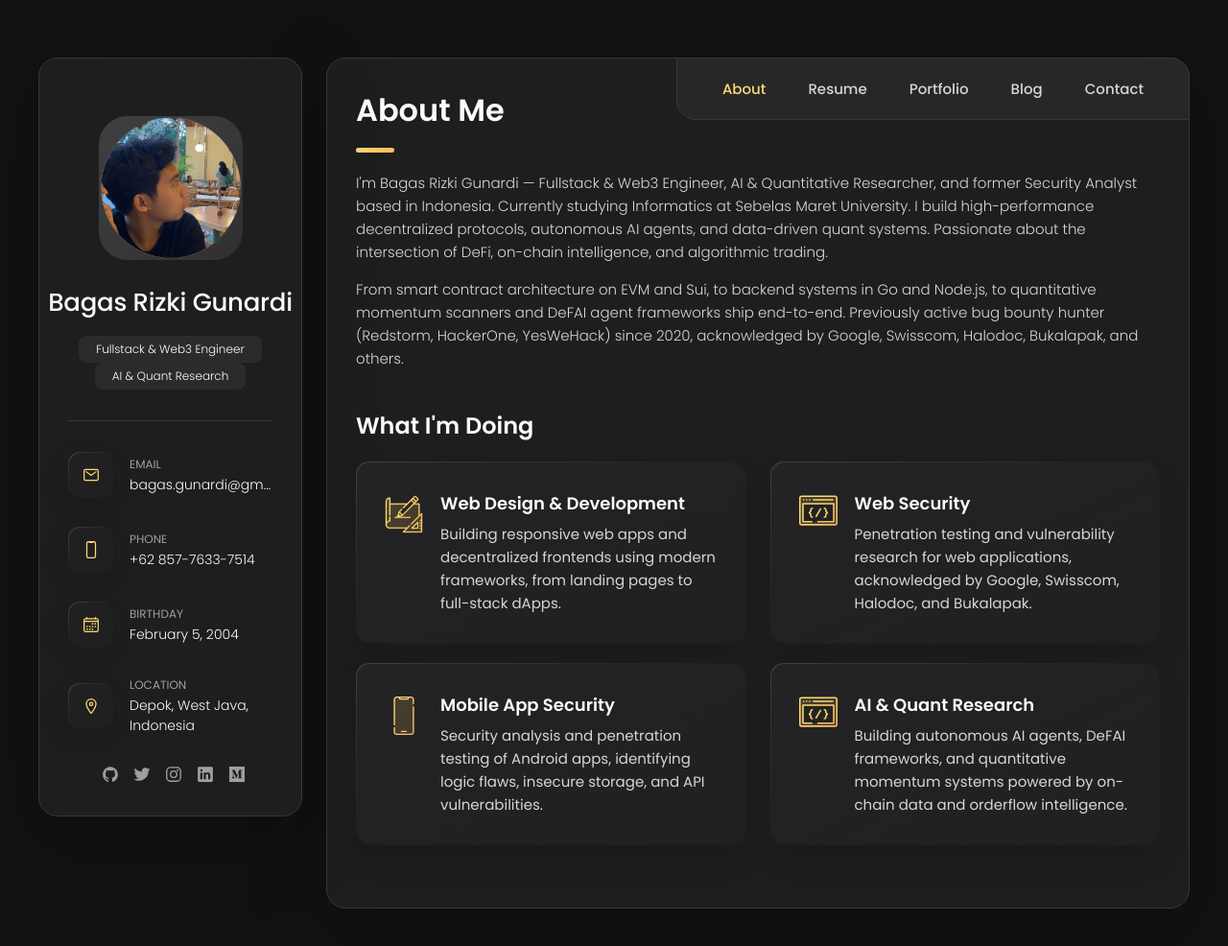
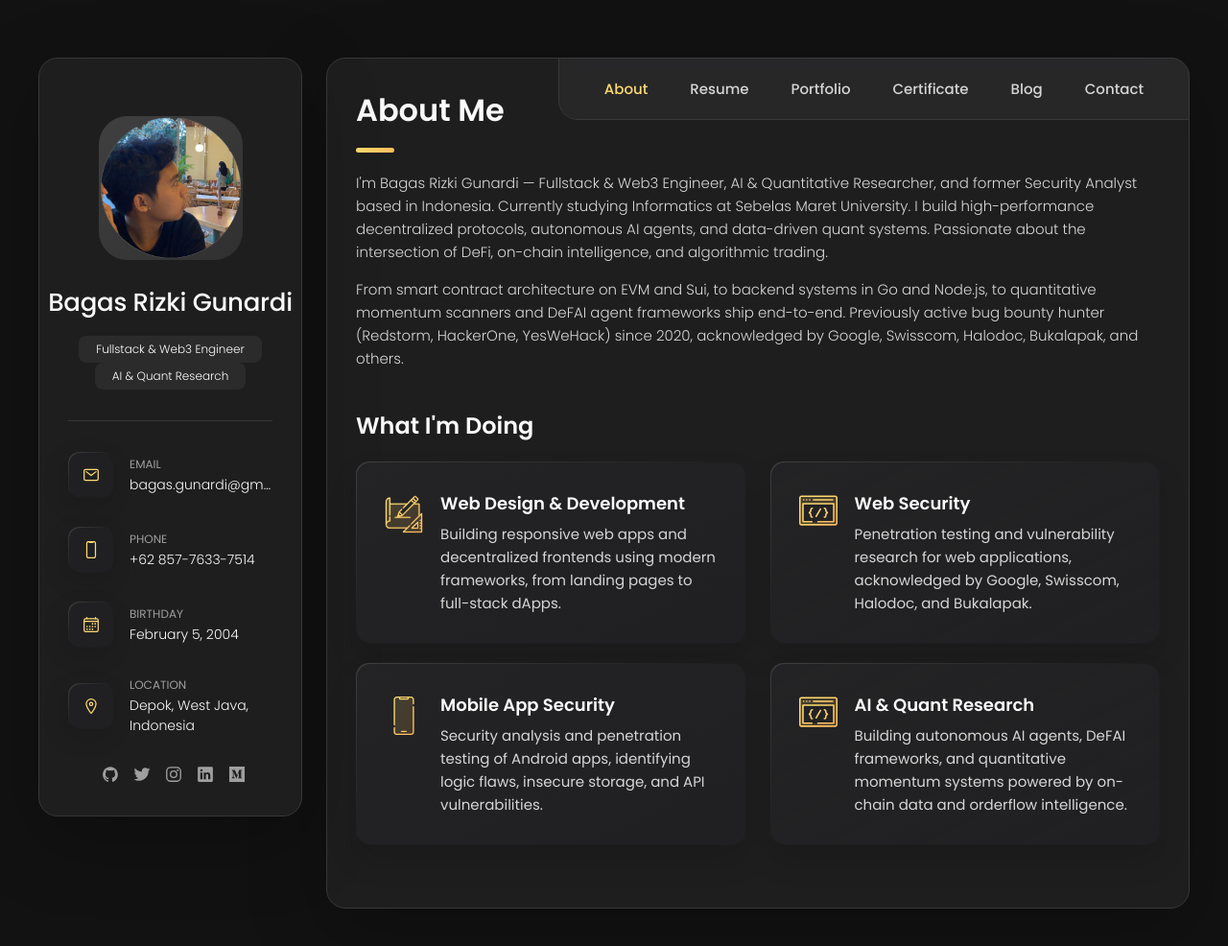
Before and after one commit to w1th0ut/w1th0ut.github.io, a Jekyll site: the page built from index.html, in a window 1280 px wide and 1007 px high. Shown: the top 986 px of the window at 96% size. Built offline with Jekyll 4.4.1, drawn with Linux system fonts in a browser that asks for light colours.

Commit message:
feat: add publications section, update navbar and resume for certificates, and enhance styles for coming soon section

```diff
--- /dev/null
+++ b/_data/publications.yml
@@ -0,0 +1,6 @@
+[]
+# Publications will be added here. Example format:
+# - title: "Paper Title"
+#   venue: "Conference / Journal Name"
+#   date: "Month Year"
+#   description: "Brief abstract or description."
--- a/_includes/navbar.html
+++ b/_includes/navbar.html
@@ -15,6 +15,10 @@
     </li>
 
     <li class="navbar-item">
+      <button class="navbar-link" data-nav-link>Certificate</button>
+    </li>
+
+    <li class="navbar-item">
       <button class="navbar-link" data-nav-link>Blog</button>
     </li>
 
--- /dev/null
+++ b/_includes/sections/certificate.html
@@ -0,0 +1,15 @@
+<article class="certificate" data-page="certificate">
+
+  <header>
+    <h2 class="h2 article-title">Certificate</h2>
+  </header>
+
+  <section class="coming-soon-section">
+    <div class="coming-soon-box">
+      <ion-icon name="ribbon-outline"></ion-icon>
+      <h3 class="h3">Coming Soon</h3>
+      <p>Certificates and credentials will be listed here.</p>
+    </div>
+  </section>
+
+</article>
--- a/_includes/sections/resume.html
+++ b/_includes/sections/resume.html
@@ -8,7 +8,7 @@
 
     <div class="title-wrapper">
       <div class="icon-box">
-        <ion-icon name="book-outline"></ion-icon>
+        <ion-icon name="school-outline"></ion-icon>
       </div>
 
       <h3 class="h3">Education</h3>
@@ -36,7 +36,7 @@
 
     <div class="title-wrapper">
       <div class="icon-box">
-        <ion-icon name="book-outline"></ion-icon>
+        <ion-icon name="briefcase-outline"></ion-icon>
       </div>
 
       <h3 class="h3">Experience</h3>
@@ -67,7 +67,7 @@
         <ion-icon name="trophy-outline"></ion-icon>
       </div>
 
-      <h3 class="h3">Honors &amp; Awards</h3>
+      <h3 class="h3">Honor &amp; Award</h3>
     </div>
 
     <ol class="timeline-list">
@@ -88,4 +88,37 @@
 
   </section>
 
+  <section class="timeline">
+
+    <div class="title-wrapper">
+      <div class="icon-box">
+        <ion-icon name="document-text-outline"></ion-icon>
+      </div>
+
+      <h3 class="h3">Publication</h3>
+    </div>
+
+    <ol class="timeline-list">
+      {% for pub in site.data.publications %}
+      <li class="timeline-item">
+
+        <h4 class="h4 timeline-item-title">{{ pub.title }}</h4>
+
+        <span>{{ pub.venue }} &middot; {{ pub.date }}</span>
+
+        <p class="timeline-text">
+          {{ pub.description }}
+        </p>
+
+      </li>
+      {% endfor %}
+      {% if site.data.publications == nil or site.data.publications.size == 0 %}
+      <li class="timeline-item">
+        <p class="timeline-text" style="color: var(--light-gray); font-style: italic;">Publications will be listed here soon.</p>
+      </li>
+      {% endif %}
+    </ol>
+
+  </section>
+
 </article>
--- a/assets/css/style.css
+++ b/assets/css/style.css
@@ -1224,7 +1224,7 @@
 
 .blog-banner-box {
   width: 100%;
-  height: 200px;
+  aspect-ratio: 16 / 9;
   border-radius: 12px;
   overflow: hidden;
 }
@@ -1232,7 +1232,8 @@
 .blog-banner-box img {
   width: 100%;
   height: 100%;
-  object-fit: cover;
+  object-fit: contain;
+  background: var(--eerie-black-1);
   transition: var(--transition-1);
 }
 
@@ -1409,7 +1410,7 @@
    * #PORTFOLIO, BLOG
    */
 
-  .blog-banner-box { height: auto; }
+  /* .blog-banner-box height handled by aspect-ratio */
 
 }
 
@@ -1913,7 +1914,7 @@
    * BLOG
    */
 
-  .blog-banner-box { height: 230px; }
+  /* .blog-banner-box height handled by aspect-ratio */
 
 }
 
@@ -2041,3 +2042,36 @@
   .timeline-text { max-width: 700px; }
 
 }
+/*-----------------------------------*\
+  #CERTIFICATE COMING SOON
+\*-----------------------------------*/
+
+.coming-soon-section {
+  display: flex;
+  justify-content: center;
+  align-items: center;
+  padding: 60px 20px;
+}
+
+.coming-soon-box {
+  display: flex;
+  flex-direction: column;
+  align-items: center;
+  gap: 16px;
+  color: var(--light-gray);
+  text-align: center;
+}
+
+.coming-soon-box ion-icon {
+  font-size: 56px;
+  color: var(--orange-yellow-crayola);
+}
+
+.coming-soon-box .h3 {
+  color: var(--white-2);
+}
+
+.coming-soon-box p {
+  font-size: var(--fs-6);
+  color: var(--light-gray);
+}
--- a/index.html
+++ b/index.html
@@ -18,6 +18,11 @@
 {% include sections/portfolio.html %}
 
 <!--
+  - #CERTIFICATE
+-->
+{% include sections/certificate.html %}
+
+<!--
   - #BLOG
 -->
 {% include sections/blog.html %}
```
